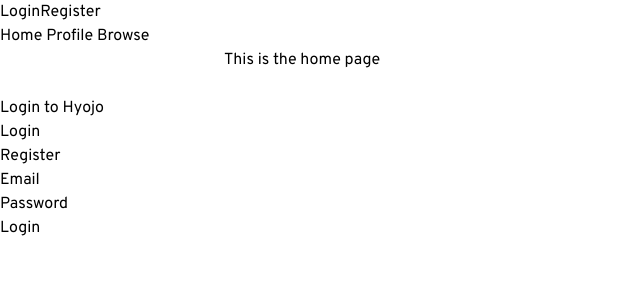
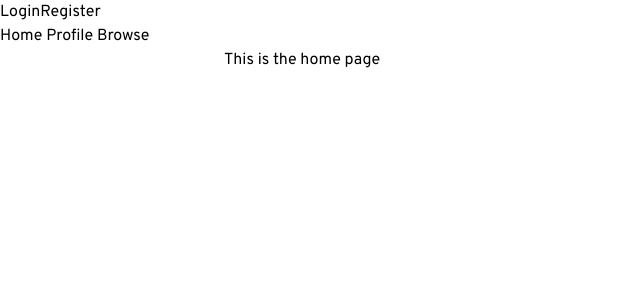
Before and after one commit to Eelsvek/hyojo-app, a Vue app: page / in a window 1280 px wide. Shown: the top 300 px of the page, without its empty margins (0-640 px from the left). Built offline with nearby package versions, Linux system fonts and the light colour scheme.

Commit message:
modals store complete

```diff
--- a/src/components/Forms/AccountForm.vue
+++ b/src/components/Forms/AccountForm.vue
@@ -66,12 +66,16 @@
 <script>
 import { required, email } from 'vuelidate/lib/validators';
 
+import { MODALS } from '@/store/types/modal-types';
+
+const { LOGIN } = MODALS;
+
 export default {
   data() {
     return {
       email: null,
       password: null,
-      userLogin: true,
+      userLogin: this.$store.state.modals.loginRegisterModal.type === LOGIN,
     };
   },
 
@@ -84,10 +88,6 @@
     password: {
       required,
     },
-  },
-
-  mounted() {
-    console.log('this', this);
   },
 
   computed: {
--- a/src/components/Modals/LoginRegisterModal.vue
+++ b/src/components/Modals/LoginRegisterModal.vue
@@ -1,5 +1,5 @@
 <template>
-  <BaseModal>
+  <BaseModal v-if="$store.state.modals.loginRegisterModal.show">
     <template #default>
       <AccountForm />
     </template>
--- a/src/components/Navigation/MainMenu.vue
+++ b/src/components/Navigation/MainMenu.vue
@@ -2,8 +2,18 @@
   <nav class="bg-primary-500 fixed top-0 inset-x-0 z-100">
     <div class="max-w-7xl mx-auto px-2 sm:px-6 lg:px-8">
       <div class="relative flex items-center justify-end h-16">
-        <button class="mr-5 text-white">Login</button>
-        <button class="text-white">Register</button>
+        <button
+          class="mr-5 text-white"
+          @click="$store.dispatch('modals/showLoginModal')"
+        >
+          Login
+        </button>
+        <button
+          class="text-white"
+          @click="$store.dispatch('modals/showRegisterModal')"
+        >
+          Register
+        </button>
       </div>
     </div>
   </nav>
--- a/src/components/Navigation/Sidebar.vue
+++ b/src/components/Navigation/Sidebar.vue
@@ -24,7 +24,7 @@
         },
         {
           title: 'Profile',
-          url: '/directory/profile',
+          url: '/profile',
         },
         {
           title: 'Browse',
--- a/src/store/index.js
+++ b/src/store/index.js
@@ -1,12 +1,13 @@
 import Vuex from 'vuex';
 import Vue from 'vue';
 
-import Modals from './modules/modals';
+import modals from './modules/modals';
 
 Vue.use(Vuex);
 
 export default new Vuex.Store({
   modules: {
-    modals: Modals,
+    modals,
   },
+  strict: process.env.NODE_ENV !== 'production',
 });
--- a/src/store/modules/modals.js
+++ b/src/store/modules/modals.js
@@ -38,7 +38,8 @@
 };
 
 export default {
+  actions,
+  mutations,
+  namespaced: true,
   state,
-  mutations,
-  actions,
 };
```
